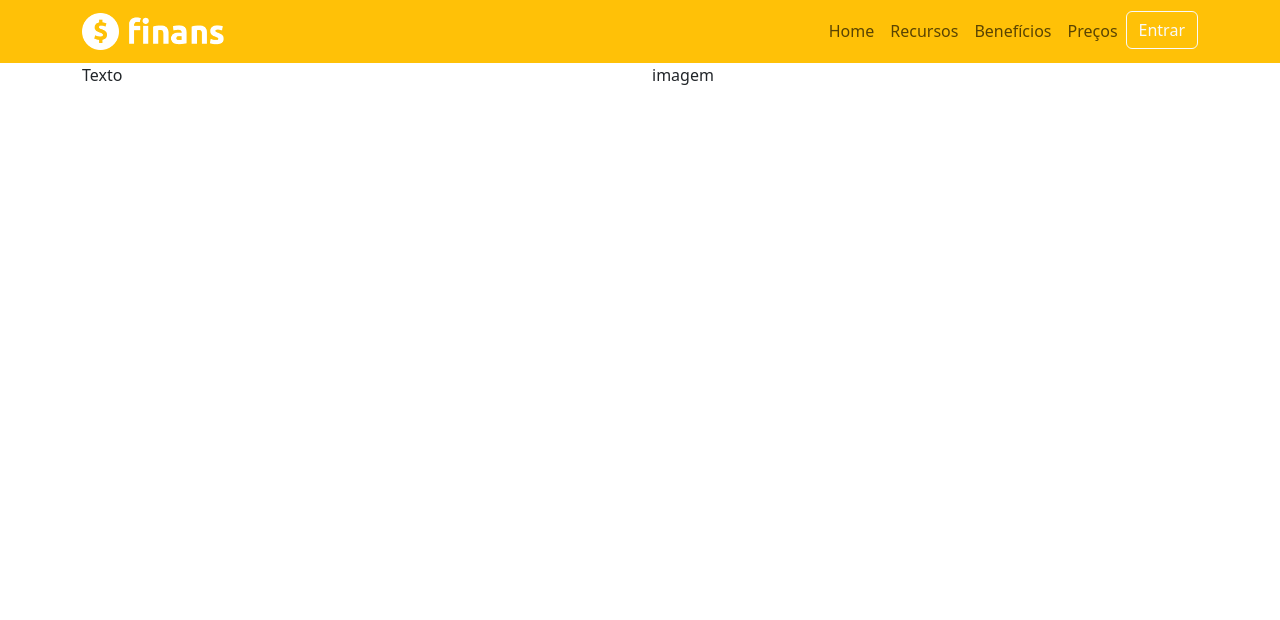
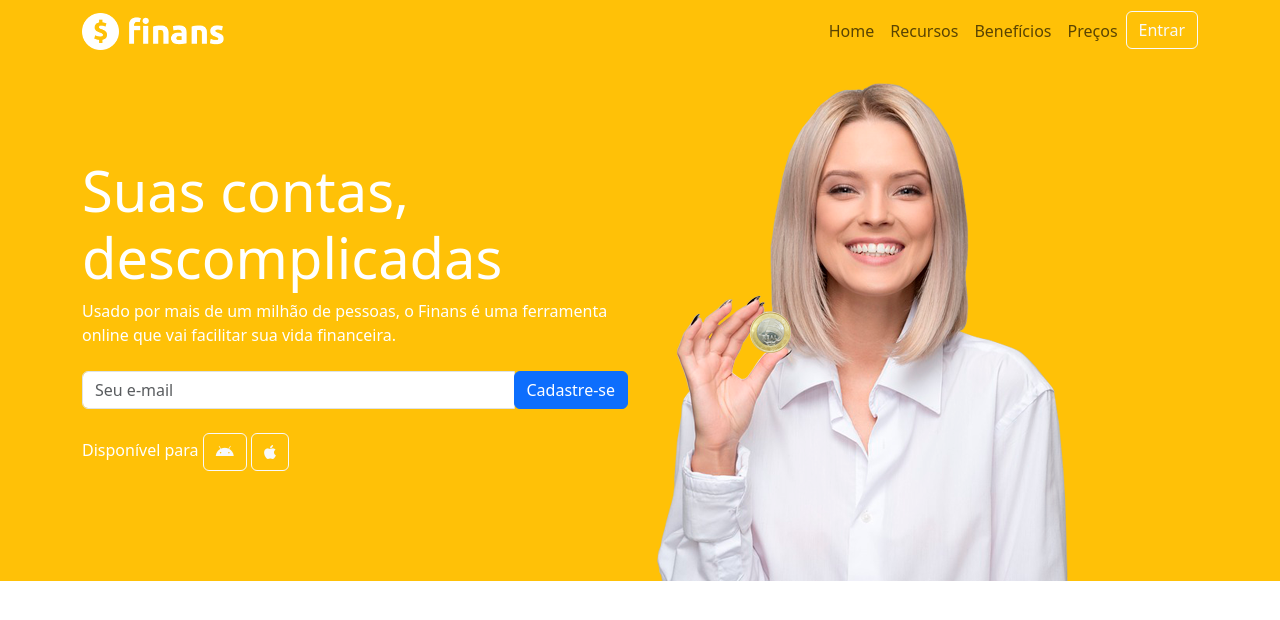
Before and after one commit to dmoprates/Finans, a plain HTML site: page index.html in a window 1280 px wide. Drawn offline with Linux system fonts and the light colour scheme.

Commit message:
feat: conclusão do topo do site

```diff
--- a/css/style.css
+++ b/css/style.css
@@ -0,0 +1,4 @@
+#home {
+    background: #ffc107;
+    color: white;
+}
--- a/index.html
+++ b/index.html
@@ -12,6 +12,7 @@
     <!-- CSS CUSTOMIZADO -->
     <link rel="stylesheet" href="css/style.css">
 </head>
+
 <body>
     <header>
         <nav class="navbar navbar-expand-sm navbar-light bg-warning">
@@ -38,11 +39,29 @@
     <section id="home">
         <div class="container">
             <div class="row">
-                <div class="col-md-6">
-                    Texto
+                <div class="col-md-6 d-flex">
+                    <div class="align-self-center">
+                        <h1 class="display-4">Suas contas, descomplicadas</h1>
+                        <p>
+                            Usado por mais de um milhão de pessoas, o Finans é uma ferramenta online que vai facilitar
+                            sua vida financeira.
+                        </p>
+                        <form class="mt-4 mb-4">
+                            <div class="input-group input-group">
+                                <input type="text" placeholder="Seu e-mail" class="form-control">
+                                <div class="input-group-append">
+                                    <button type="button" class="btn btn-primary">Cadastre-se</button>
+                                </div>
+                            </div>
+                        </form>
+                        <p>Disponível para
+                            <a class="btn btn-outline-light" href=""><i class="fa-brands fa-android"></i></a>
+                            <a class="btn btn-outline-light" href=""><i class="fa-brands fa-apple"></i></a>
+                        </p>
+                    </div>
                 </div>
-                <div class="col-md-6">
-                    imagem
+                <div class="col-md-6 d-none d-md-block">
+                    <img src="img/capa-mulher.png" alt="">
                 </div>
             </div>
         </div>
```
